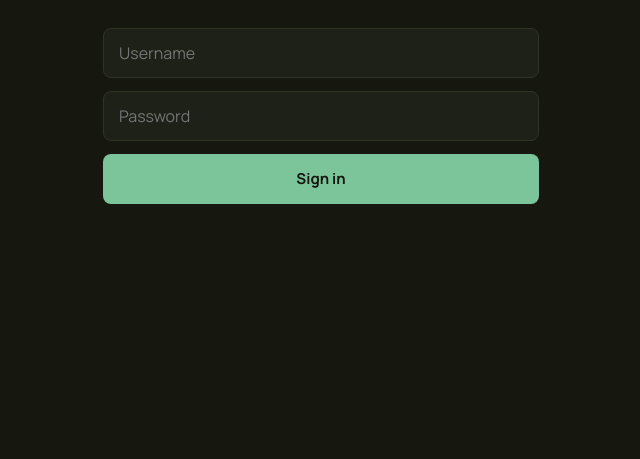
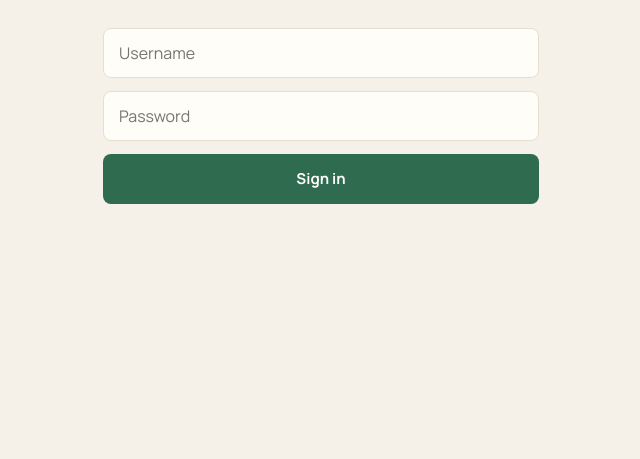
Before and after one commit to rakshitpoojari52975-arch/staylog, a plain HTML site: page staff.html in a window 1280 px wide. Shown: the part 341-800 px from the top of the page, without its empty margins (319-959 px from the left). Drawn offline with Linux system fonts and the dark colour scheme.

```diff
--- a/staff.html
+++ b/staff.html
@@ -6,8 +6,7 @@
   <meta name="apple-mobile-web-app-capable" content="yes"/>
   <meta name="apple-mobile-web-app-status-bar-style" content="black-translucent"/>
   <meta name="apple-mobile-web-app-title" content="Raaya Vasyam"/>
-  <meta name="theme-color" content="#F5F1E8" media="(prefers-color-scheme: light)"/>
-  <meta name="theme-color" content="#16180F" media="(prefers-color-scheme: dark)"/>
+  <meta name="theme-color" content="#F5F1E8"/>
   <meta name="robots" content="noindex"/>
   <link rel="apple-touch-icon" href="icons/icon-192.png"/>
   <title>Raaya Vasyam — Staff</title>
@@ -16,6 +15,9 @@
   <link href="https://fonts.googleapis.com/css2?family=Prata&family=Manrope:wght@400;500;600;700&display=swap" rel="stylesheet"/>
   <style>
     *,*::before,*::after{box-sizing:border-box;margin:0;padding:0;}
+    /* Light only. This page is read in daylight, on one phone, by someone who
+       has no menu to change it back from — so it does not follow the device.
+       color-scheme:light also keeps the browser from darkening the inputs. */
     :root{
       color-scheme:light;
       --cream:#F5F1E8; --white:#FFFDF8; --surface-2:#FBF6EB;
@@ -27,18 +29,6 @@
       --display:'Prata',Georgia,serif; --body:'Manrope',-apple-system,'Segoe UI',sans-serif;
       --radius:12px; --radius-sm:8px;
       --shadow:0 1px 2px rgba(31,36,32,.05);
-    }
-    @media (prefers-color-scheme:dark){
-      :root{
-        color-scheme:dark;
-        --cream:#16180F; --white:#1E2118; --surface-2:#23261B;
-        --border:#2F3324; --border-soft:#262A1E;
-        --text:#F0ECDF; --text-mid:#CFCBBB; --muted:#948F7C; --light:#7C7768;
-        --accent:#7CC49A; --accent-light:#20301F; --accent-line:#2C4430; --on-accent:#14170F;
-        --gold:#D8AC5B; --gold-light:#2E2718; --gold-line:#45391F;
-        --danger:#E58479; --danger-light:#33201D;
-        --shadow:0 1px 2px rgba(0,0,0,.35);
-      }
     }
     html{font-size:16px;-webkit-text-size-adjust:100%;}
     body{
--- a/sw.js
+++ b/sw.js
@@ -3,7 +3,7 @@
    App shell (index.html, app.js, manifest) is network-first: a deploy shows up
    on the next launch that has a connection, and falls back to cache offline.
    Fonts and libraries are cache-first — they never change under a fixed URL. */
-const CACHE_NAME = 'staylog-v15';
+const CACHE_NAME = 'staylog-v17';
 const ASSETS = [
   './',
   './index.html',
```
Also changed, not shown: 1 other file.
